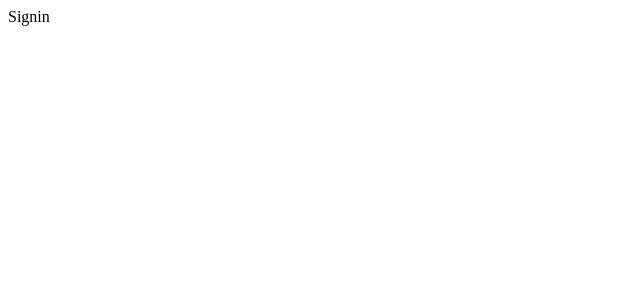
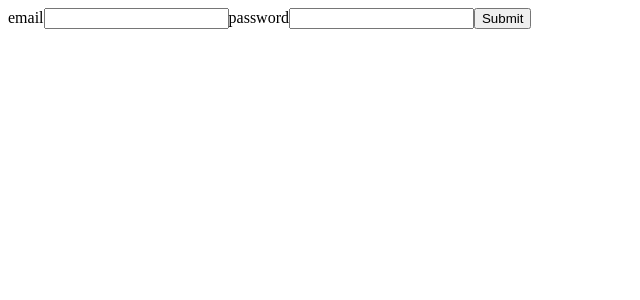
Before and after one commit to eunajjing/todo-web, a Next.js app: page /signin in a window 1280 px wide. Shown: the top 300 px of the page, without its empty margins (0-640 px from the left). Built offline with nearby package versions, Linux system fonts and the light colour scheme.

Commit message:
:zap: Add signin page

```diff
--- a/pages/signin.tsx
+++ b/pages/signin.tsx
@@ -1,8 +1,30 @@
 import React from 'react'
+import { useForm } from 'react-hook-form'
 import { Container } from '../src/design-system'
 
+interface SignInType {
+  email: string
+  password: string
+}
+
 function SignInPage() {
-  return <Container>Signin</Container>
+  const { register, handleSubmit } = useForm<SignInType>()
+
+  const onSubmit = handleSubmit(({ email, password }) => {
+    console.log(email, password)
+  })
+
+  return (
+    <Container>
+      <form onSubmit={onSubmit}>
+        <label>email</label>
+        <input type="email" name="email" ref={register} required={true} />
+        <label>password</label>
+        <input type="password" name="password" ref={register} required={true} />
+        <input type="submit" />
+      </form>
+    </Container>
+  )
 }
 
 export default SignInPage
```
